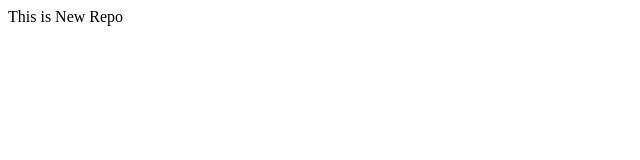
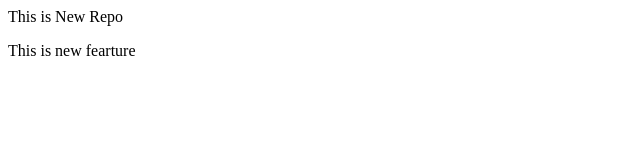
Before and after one commit to Meet-salvi/Local_Repo, a plain HTML site: page index.html in a window 1280 px wide. Shown: the whole page, without its empty margins (0-640 px from the left). Drawn offline with Linux system fonts and the light colour scheme.

Commit message:
Add new feature

```diff
--- a/index.html
+++ b/index.html
@@ -1 +1,2 @@
 <p>This is New Repo </p>
+<p>This is new fearture</p>
```
Also changed, not shown: 1 other file.
